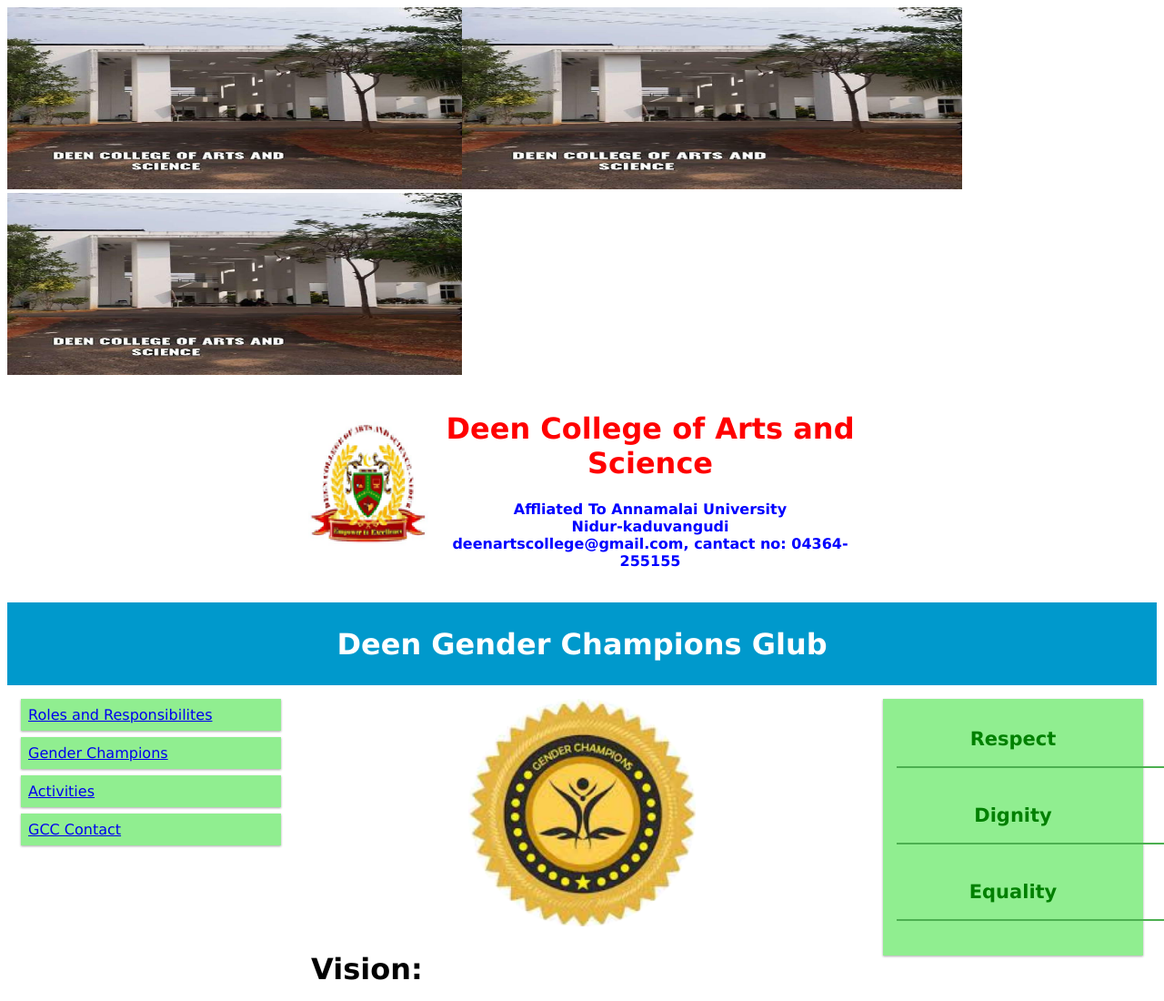
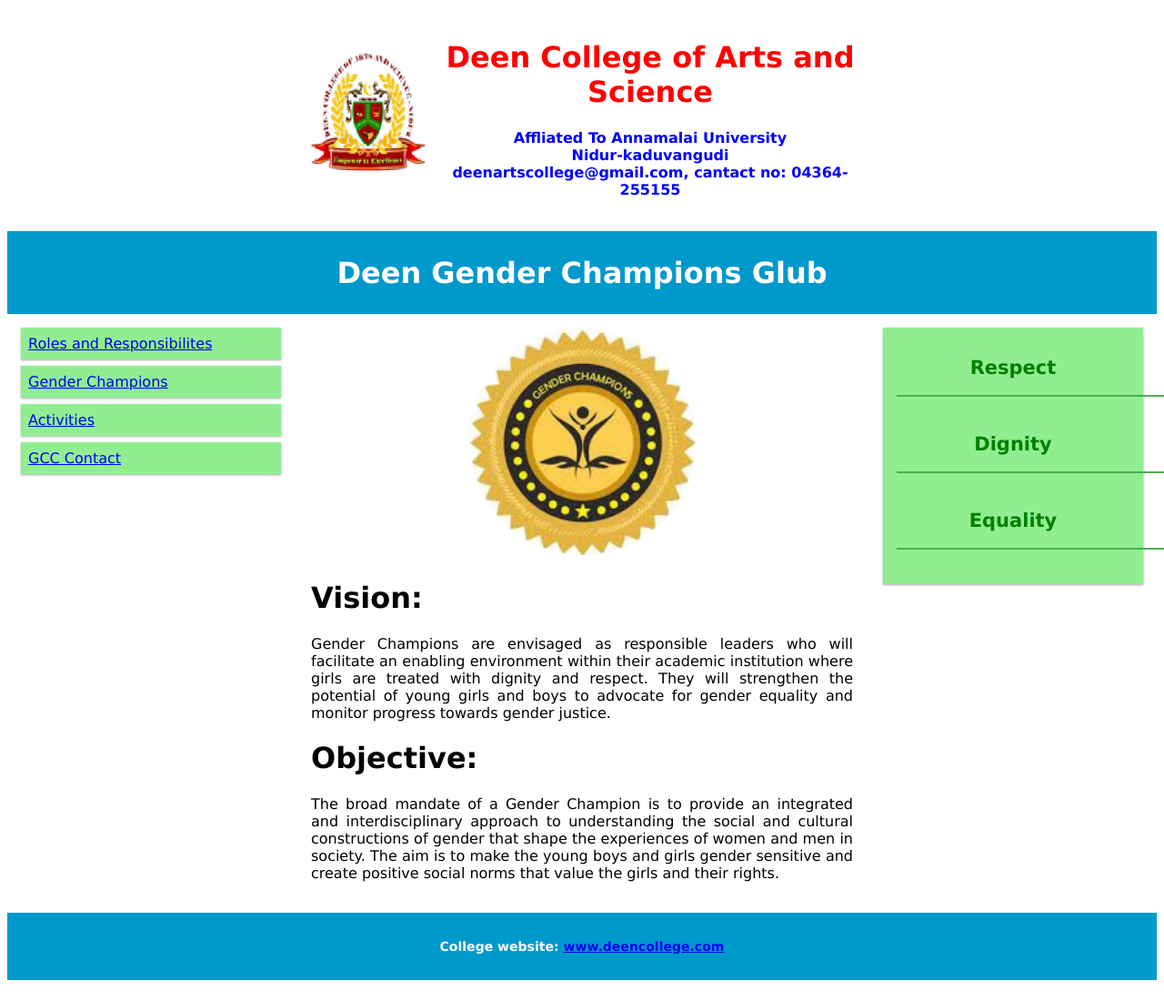
Before and after one commit to Tnsp96/DeenGenderChampions, a plain HTML site: page index.html in a window 1280 px wide. Shown: the top 1100 px of the page at 91% size. Drawn offline with Linux system fonts and the light colour scheme.

Commit message:
Update index.html

```diff
--- a/index.html
+++ b/index.html
@@ -94,7 +94,7 @@ html {
 
 </head>
 <body>
- <img src="photo.jpg" alt="HTML5 Icon" width="500" height="200"><img src="photo.jpg" alt="HTML5 Icon" width="550" height="200"><img src="photo.jpg" alt="HTML5 Icon" width="500" height="200">
+
 <div class="header">
 <table border="0" cellpadding="0" cellspacing="0" width="50%" align="center"><tr>
 <td><img height="150" width="150" src="LOGO1.png"   >
```
